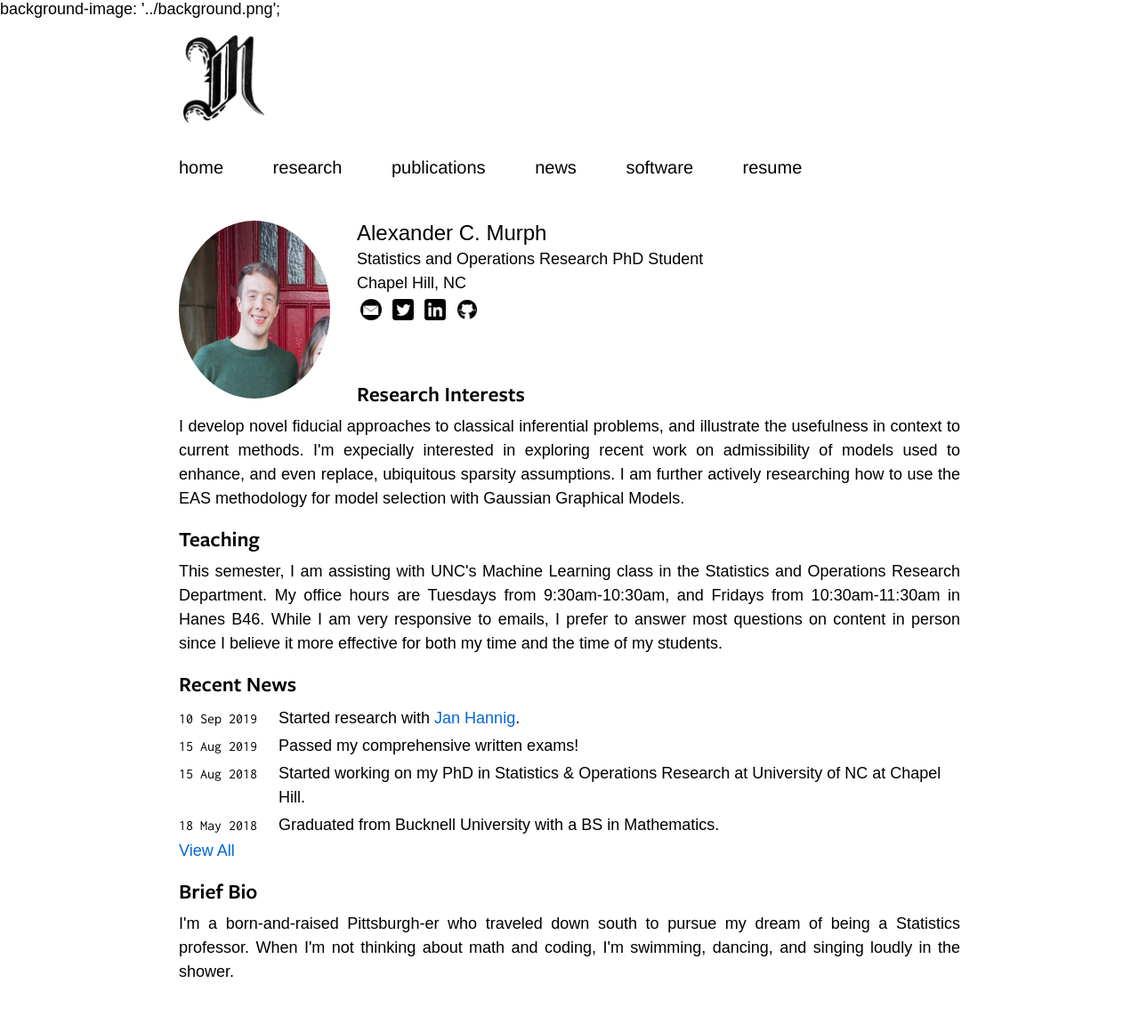
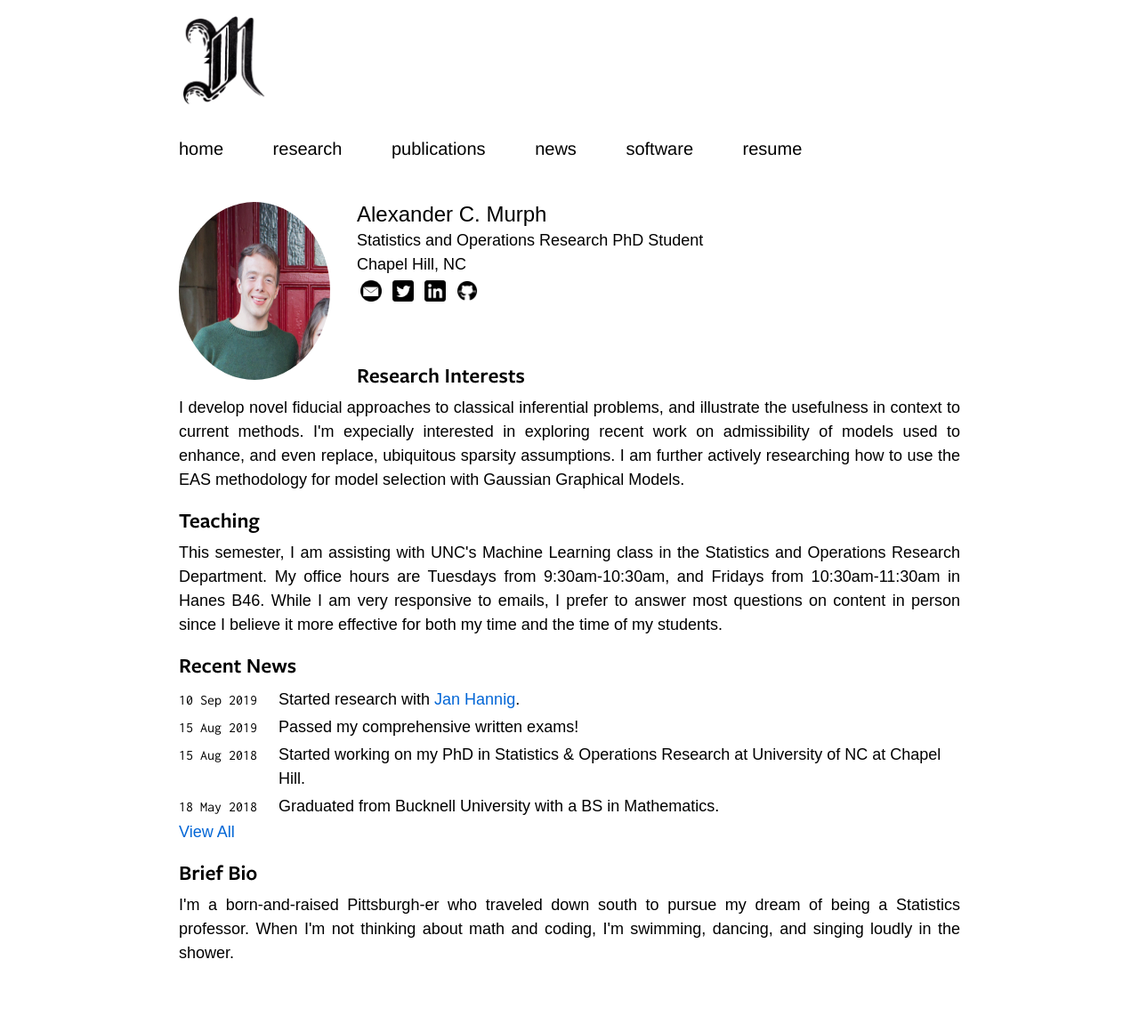
Before and after one commit to sirmurphalot/sirmurphalot.github.io, a Jekyll site: the page built from index.md, in a window 1280 px wide. Shown: the whole page at 89% size. Built offline with Jekyll 4.4.1, drawn with Linux system fonts in a browser that asks for light colours; some web fonts are replaced; after the commit the page ends 1139 px from its top, so only the background shows below that.

Commit message:
5th time yo

```diff
--- a/_layouts/default.html
+++ b/_layouts/default.html
@@ -1,8 +1,12 @@
 <!DOCTYPE html>
 <html>
     {% include head.html %}
+    <style>
+        body {
+          background-image: '../background.png';
+        }
+    </style>
     <body>
-        background-image: '../background.png';
         <div class="container">
           <div class="site">
             {% include header.html %}
--- a/_layouts/post.html
+++ b/_layouts/post.html
@@ -1,8 +1,12 @@
 <!DOCTYPE html>
 <html>
     {% include head.html %}
+    <style>
+        body {
+          background-image: '../background.png';
+        }
+    </style>
     <body>
-        background-image: '../background.png';
         <div class="container">
             <div class="site">
                 {% include header.html %}
```
